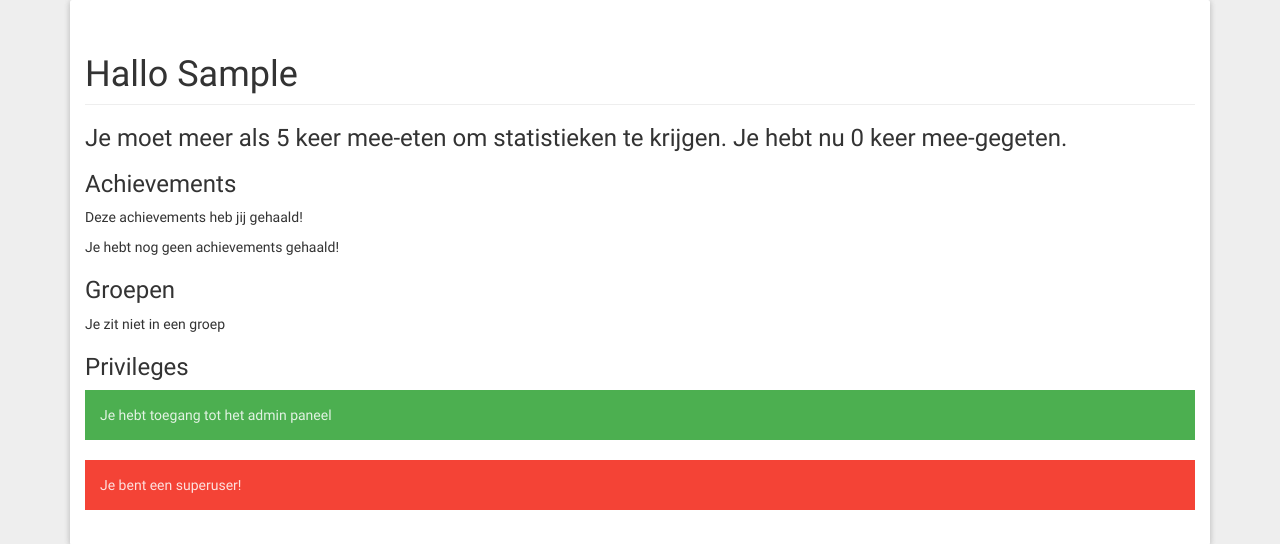
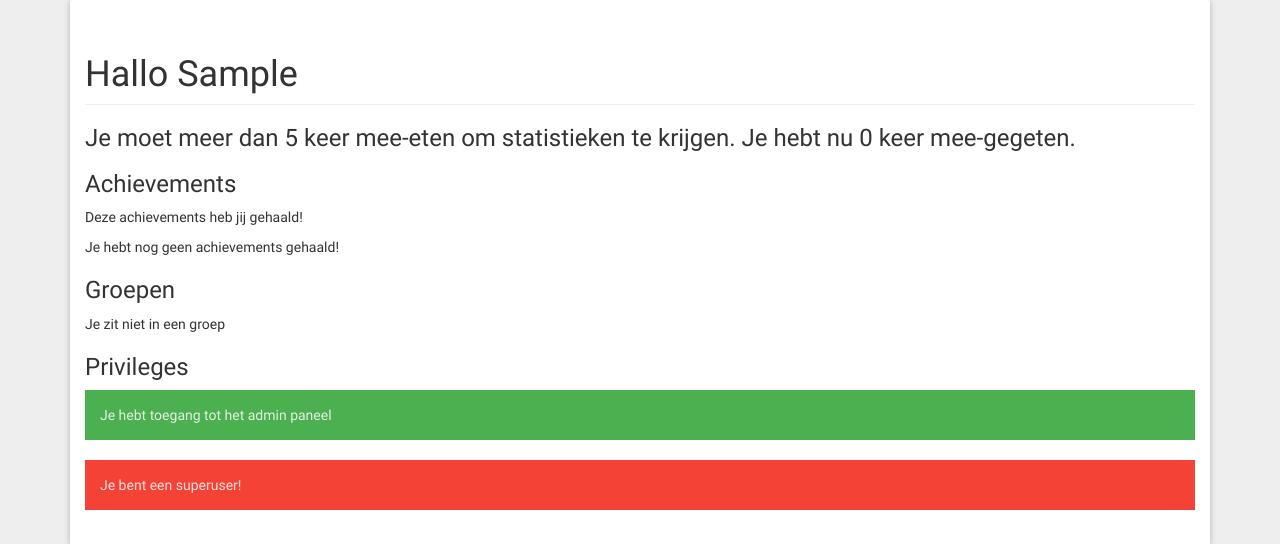
Before and after one commit to esrg-knights/Socrates, a Django app: page / in a window 1280 px wide. Shown: the part 60-604 px from the top of the page. Run offline with Django 3.2, Linux system fonts and the light colour scheme; the visitor is signed in with stand-in values (Sample User, id 1); data comes from the database, SQL or seed files in the repository; data that the repository does not hold is empty; some libraries are stand-ins or nearby versions.

Commit message:
Fixed bad grammar in profile

```diff
--- a/assets/templates/account/index.html
+++ b/assets/templates/account/index.html
@@ -8,7 +8,7 @@
                 <h3 {% if dining_stats.get_percentage < 32 %} class="text-warning" {% endif %}>
                     Eetlijst: {{ dining_stats.get_percentage }}%</h3>
             {% else %}
-                <h3>Je moet meer als 5 keer mee-eten om statistieken te krijgen. Je hebt
+                <h3>Je moet meer dan 5 keer mee-eten om statistieken te krijgen. Je hebt
                     nu {{ dining_stats.total_participated }} keer mee-gegeten.</h3>
             {% endif %}
 
```
